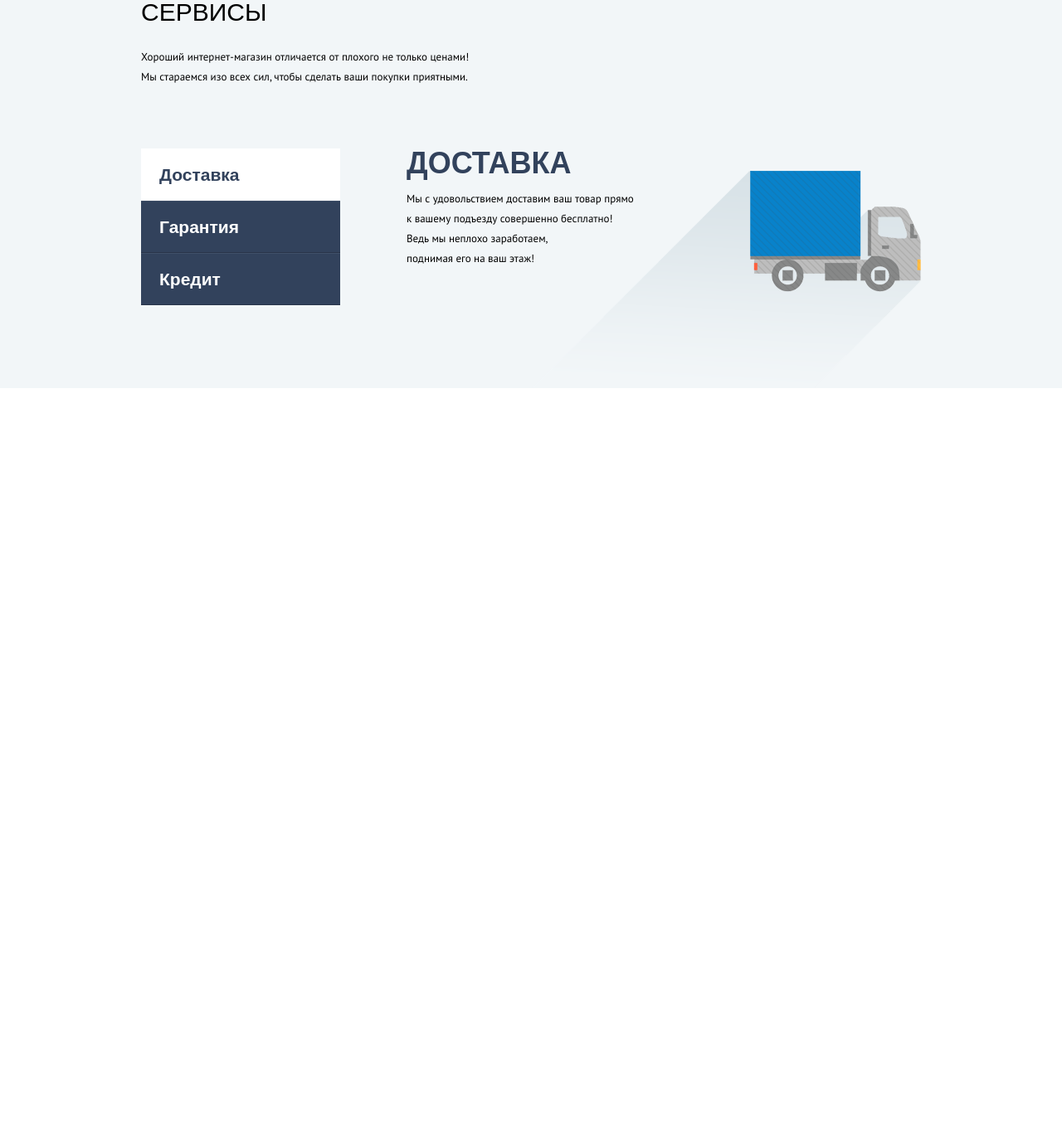
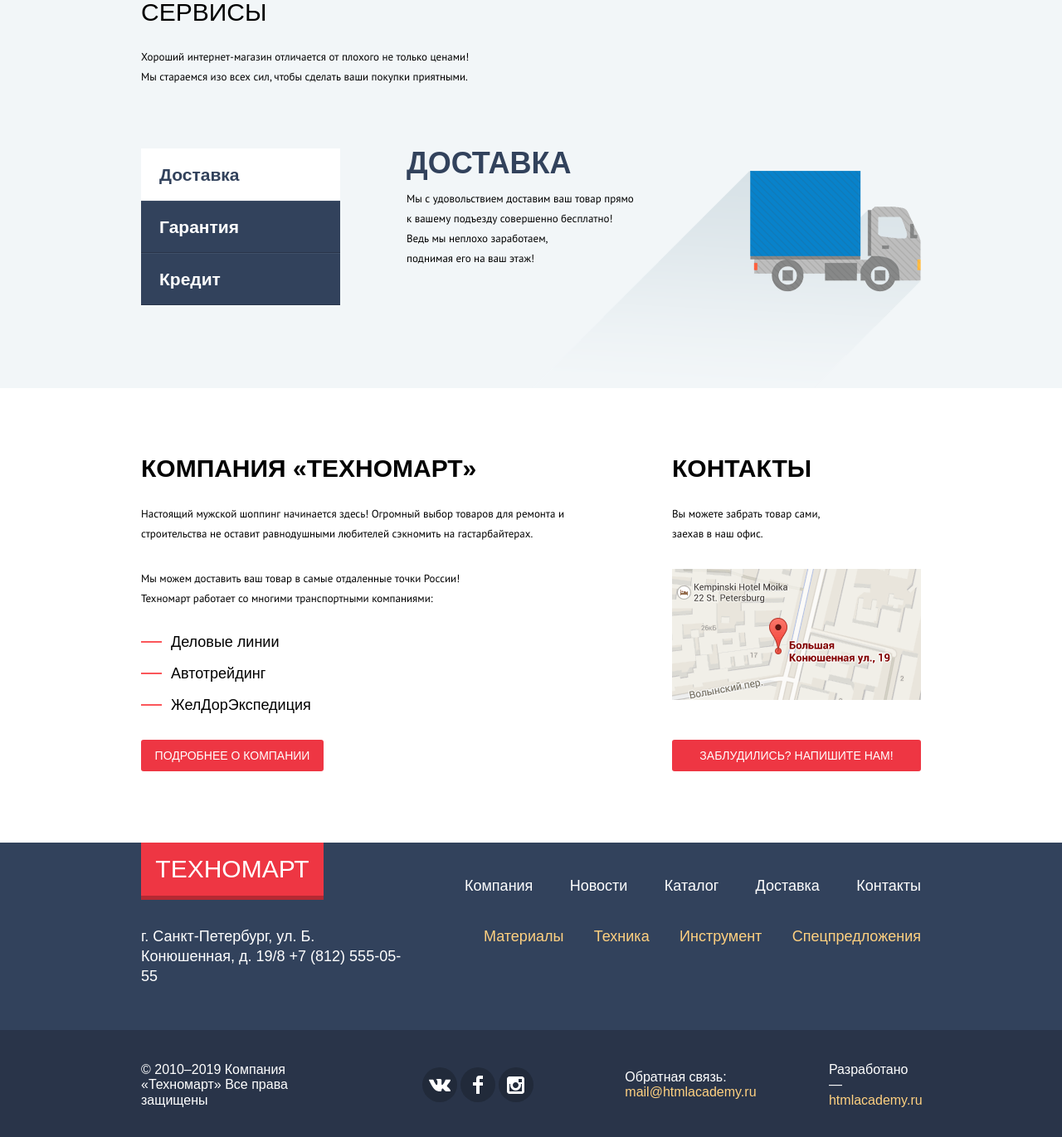
Before and after one commit to Uporold/technomart, a website: page source/index.html in a window 1280 px wide. Shown: the part 1874-3245 px from the top of the page at 83% size. Before the commit the page ends 2342 px from the top, so only its background shows below. Drawn offline with nearby package versions, Linux system fonts and the light colour scheme; files that its build step writes are made by us from their sources; a web font is replaced by a local one.

Commit message:
Промежуточная верстка последних 3-х блоков главной

```diff
--- a/source/index.html
+++ b/source/index.html
@@ -3,7 +3,7 @@
 <head>
     <meta charset='utf-8'>
     <meta http-equiv='X-UA-Compatible' content='IE=edge'>
-    <title>Page Title</title>
+    <title>Техномарт</title>
     <meta name='viewport' content='width=device-width, initial-scale=1'>
     <link href="css/style.min.css" rel="preload" as="style">
     <link type="text/css" href="css/style.min.css" rel="stylesheet" media="all">
@@ -266,5 +266,109 @@
 </section>
 
 
+<section class="about container">
+  <div class="about__company">
+    <h2 class="about__title">Компания «Техномарт»</h2>
+    <p class="about__text">Настоящий мужской шоппинг начинается здесь! Огромный выбор товаров для ремонта и
+       строительства не оставит равнодушными любителей сэкномить на гастарбайтерах.</p>
+    <p class="about__text">Мы можем доставить ваш товар в самые отдаленные точки России! <br>
+      Техномарт работает со многими транспортными компаниями:</p>
+    <ul class="about__list">
+      <li class="about__item">Деловые линии</li>
+      <li class="about__item">Автотрейдинг</li>
+      <li class="about__item">ЖелДорЭкспедиция</li>
+    </ul>
+    <a href="#" class="about__button btn btn--rounded btn--red">Подробнее о компании</a>
+  </div>
+  <div class="about__contacts">
+    <h2 class="about__title">Контакты</h2>
+    <p class="about__text">Вы можете забрать товар сами, <br>
+        заехав в наш офис.</p>
+    <img src="img/map.png" alt="" width="300" height="158" class="about__map-img">
+    <a href="#" class="about__button about__button--contacts btn btn--rounded btn--red">Заблудились? Напишите нам!</a>
+  </div>
+</section>
+
+<footer class="footer">
+  <div class="footer__top container">
+    <div class="footer__left-contacts-wrapper">
+      <a href="index.html" class="footer__logo">Техномарт</a>
+      <p class="footer__contacts-text">г. Санкт-Петербург, ул. Б. Конюшенная, д. 19/8
+        +7 (812) 555-05-55
+        </p>
+    </div>
+    <div class="footer__right-navigation">
+      <ul class="footer__nav footer__nav--upper">
+        <li class="footer__nav-item footer__nav-item--upper">
+          <a href="#">Компания</a>
+        </li>
+        <li class="footer__nav-item footer__nav-item--upper">
+          <a href="#">Новости</a>
+        </li>
+        <li class="footer__nav-item footer__nav-item--upper">
+          <a href="#">Каталог</a>
+        </li>
+        <li class="footer__nav-item footer__nav-item--upper">
+          <a href="#">Доставка</a>
+        </li>
+        <li class="footer__nav-item footer__nav-item--upper">
+          <a href="#">Контакты</a>
+        </li>
+      </ul>
+      <ul class="footer__nav footer__nav--bottom">
+        <li class="footer__nav-item footer__nav-item--bottom">
+          <a href="#">Материалы</a>
+        </li>
+        <li class="footer__nav-item footer__nav-item--bottom">
+          <a href="#">Техника</a>
+        </li>
+        <li class="footer__nav-item footer__nav-item--bottom">
+          <a href="#">Инструмент</a>
+        </li>
+        <li class="footer__nav-item footer__nav-item--bottom">
+          <a href="#">Спецпредложения</a>
+        </li>
+      </ul>
+    </div>
+  </div>
+  <div class="footer__bottom">
+    <div class="footer__bottom-wrapper container">
+  <p class="footer__copyright">© 2010–2019 Компания «Техномарт» Все права защищены</p>
+  <ul class="footer__social">
+    <li class="footer__social-item">
+      <a href="#">
+        <span class="visually-hidden">Вконтакте</span>
+        <svg xmlns="http://www.w3.org/2000/svg" width="26" height="15" viewBox="0 0 26 15">
+          <path fill="#FFF" d="M16.138 11.51c.956-.309 2.18 2.04 3.483 2.939.978.681 1.727.534 1.727.534l3.473-.05s1.815-.112.957-1.554c-.071-.12-.503-1.069-2.585-3.022-2.177-2.043-1.882-1.712.739-5.244 1.597-2.153 2.236-3.468 2.036-4.028-.192-.539-1.365-.399-1.365-.399L20.69.713c-.381.001-.704.119-.851.515-.003.004-.621 1.666-1.445 3.079-1.741 2.989-2.436 3.148-2.724 2.961-.661-.433-.494-1.737-.494-2.664 0-2.897.432-4.105-.846-4.417-.427-.104-.739-.172-1.828-.182-1.392-.021-2.574 0-3.244.329-.445.223-.786.712-.579.74.26.035.843.16 1.155.586.401.552.389 1.789.389 1.789s.229 3.411-.54 3.834c-.528.29-1.25-.302-2.803-3.016-.793-1.388-1.392-2.922-1.392-2.922s-.116-.285-.326-.441c-.25-.185-.6-.244-.6-.244L.848.684S.29.7.085.946c-.182.218-.015.668-.015.668s2.909 6.881 6.203 10.347c3.02 3.182 6.452 2.971 6.452 2.971h1.555s.469-.054.709-.312c.224-.24.214-.691.214-.691s-.031-2.109.935-2.419z"></path>
+      </svg>
+      </a>
+    </li>
+    <li class="footer__social-item">
+      <a href="#">
+        <span class="visually-hidden">Facebook</span>
+        <svg xmlns="http://www.w3.org/2000/svg" width="12" height="22" viewBox="0 0 12 22">
+          <path fill="#FFF" d="M12 4V0H8a4 4 0 0 0-4 4v4H0v4h4v10h4V12h4V8H8V4h4z"></path>
+      </svg>
+      </a>
+    </li>
+    <li class="footer__social-item">
+      <a href="#">
+        <span class="visually-hidden">Instagram</span>
+        <svg xmlns="http://www.w3.org/2000/svg" width="21" height="21" viewBox="0 0 21 21">
+          <path fill="#FFF" d="M18 0H3C1.35 0 0 1.35 0 3v15c0 1.65 1.35 3 3 3h15c1.65 0 3-1.35 3-3V3c0-1.65-1.35-3-3-3zm-7.5 7c1.93 0 3.5 1.57 3.5 3.5S12.43 14 10.5 14 7 12.43 7 10.5 8.57 7 10.5 7zM18 18H3V9h1.181A6.504 6.504 0 0 0 4 10.5a6.5 6.5 0 1 0 13 0 6.45 6.45 0 0 0-.181-1.5H18v9zm0-11h-4V3h4v4z"></path>
+      </svg>
+      </a>
+    </li>
+  </ul>
+  <p class="footer__feedback">Обратная связь:
+    <a href="#">mail@htmlacademy.ru</a>
+  </p>
+  <p class="footer__made-by">Разработано —
+    <a href="#">htmlacademy.ru</a>
+  </p>
+    </div>
+  </div>
+</footer>
+
 </body>
 </html>
--- /dev/null
+++ b/source/sass/blocks/about.scss
@@ -0,0 +1,66 @@
+.about {
+  display: flex;
+  justify-content: space-between;
+  padding-top: 82px;
+  padding-bottom: 86px;
+
+  &__company {
+    width: 520px;
+  }
+  &__title {
+    font-family: $cuprum;
+    font-size: 30px;
+    line-height: 1;
+    margin: 0;
+    margin-bottom: 28px;
+    text-transform: uppercase;
+  }
+
+  &__text {
+    font-family: $pt-sans;
+    font-size: 13px;
+    line-height: 1.85;
+    margin: 0;
+    margin-bottom: 30px;
+  }
+
+  &__list {
+    list-style-type: none;
+    margin: 0;
+    padding-left: 36px;
+  }
+
+  &__item {
+    position: relative;
+    font-family: $cuprum;
+    font-size: 18px;
+    line-height: 20px;
+    font-weight: 400;
+    margin-bottom: 18px;
+
+    &::before {
+      position: absolute;
+      content: "";
+      width: 25px;
+      height: 2px;
+      background-color: #fb565a;
+      top: 9px;
+      left: -36px;
+    }
+  }
+
+  &__button {
+    width: 220px;
+    margin-top: 14px;
+
+    &--contacts {
+      width: 300px;
+      margin-top: 40px;
+    }
+  }
+
+  &__contacts {
+    width: 300px;
+  }
+
+}
--- /dev/null
+++ b/source/sass/blocks/footer.scss
@@ -0,0 +1,129 @@
+.footer {
+  background-color: #32425c;
+
+  &__top {
+    display: flex;
+    justify-content: space-between;
+    padding-bottom: 53px;
+  }
+
+  &__logo {
+    display: inline-block;
+    text-decoration: none;
+    text-transform: uppercase;
+    font-size: 30px;
+    text-align: center;
+    width: 220px;
+    padding: 20px 0 20px 0;
+    background-color: #ee3643;
+    box-shadow: #b52933 0 5px;
+    color: white;
+  }
+
+  &__contacts-text {
+    font-family: $cuprum;
+    font-size: 18px;
+    color: white;
+    width: 323px;
+    margin: 0;
+    margin-top: 37px;
+  }
+
+  &__right-navigation {
+    width: 550px;
+  }
+
+  &__nav {
+    list-style-type: none;
+    text-decoration: none;
+    display: flex;
+    justify-content: space-between;
+    padding: 0;
+    margin: 0;
+    padding-top: 43px;
+
+    &--bottom {
+      padding-left: 23px;
+    }
+  }
+
+  &__nav-item {
+    font-family: $cuprum;
+    font-size: 18px;
+    line-height: 1;
+
+    a {
+      color: white;
+      text-decoration: none;
+
+    }
+
+    &--bottom a {
+      color: #ffd180;
+    }
+  }
+
+  &__bottom {
+    background-color: #293449;
+    padding-top: 39px;
+    padding-bottom: 35px;
+  }
+
+  &__bottom-wrapper {
+    display: flex;
+    justify-content: space-between;
+    align-items: center;
+  }
+
+  &__copyright {
+    width: 228px;
+    line-height: 1.13;
+    margin: 0;
+    font-family: $cuprum;
+    font-size: 16px;
+    color: white;
+  }
+
+  &__social {
+    list-style-type: none;
+    padding: 0;
+    display: flex;
+    justify-content: space-between;
+    width: 134px;
+    margin: 0;
+  }
+
+  &__social-item {
+    a {
+      display: flex;
+      justify-content: center;
+      align-items: center;
+      border-radius: 50%;
+      width: 42px;
+      height: 42px;
+      background-color: #212a3a;
+    }
+  }
+
+  &__feedback,
+  &__made-by {
+    margin: 0;
+    line-height: 1.13;
+    color: white;
+    font-family: $cuprum;
+    font-size: 16px;
+
+    a {
+      text-decoration: none;
+      color: #ffd180;
+    }
+  }
+  &__feedback {
+    width: 135px;
+  }
+
+  &__made-by {
+    width: 96px;
+    padding-right: 15px;
+  }
+}
--- a/source/sass/blocks/servises.scss
+++ b/source/sass/blocks/servises.scss
@@ -85,6 +85,7 @@
   .services__switcher1:checked ~ .services__content .services__slide:nth-child(1),
   .services__switcher2:checked ~ .services__content .services__slide:nth-child(2),
   .services__switcher3:checked ~ .services__content .services__slide:nth-child(3) {
+    animation: slide 550ms ease-in;
     display: block;
   }
 
--- a/source/sass/scaffolding.scss
+++ b/source/sass/scaffolding.scss
@@ -20,3 +20,15 @@ body {
   top: 0;
   right: 0;
 }
+
+.visually-hidden {
+  border: 0;
+  clip: rect(0 0 0 0);
+  height: 1px;
+  margin: -1px;
+  overflow: hidden;
+  padding: 0;
+  position: absolute;
+  white-space: nowrap;
+  width: 1px;
+}
--- a/source/sass/style.scss
+++ b/source/sass/style.scss
@@ -13,3 +13,5 @@
 @import "blocks/popular-manufacturer";
 @import "blocks/popular";
 @import "blocks/servises";
+@import "blocks/about";
+@import "blocks/footer";
```
